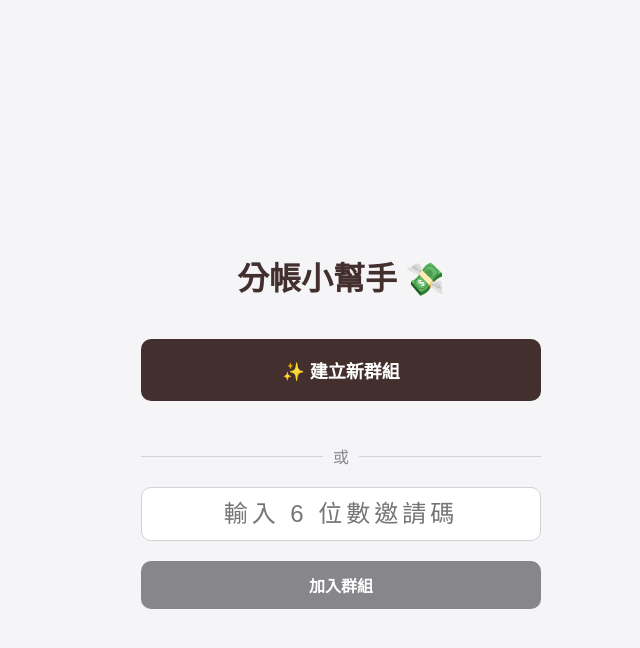
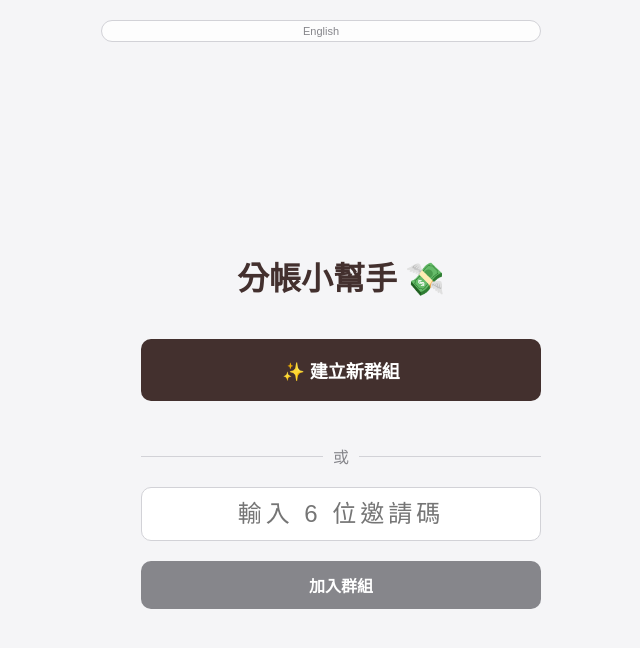
Before and after one commit to kiki090285/split-bill, a React (Vite) app in the folder client/: page / in a window 1280 px wide. Shown: the top 648 px of the page, without its empty margins (299-939 px from the left). Built offline with nearby package versions, Linux system fonts and the light colour scheme.

Commit message:
Update App.tsx

```diff
--- a/client/src/App.tsx
+++ b/client/src/App.tsx
@@ -1,10 +1,8 @@
 import React, { useState, useEffect, useCallback } from 'react';
 import './App.css';
 
-// 直接寫死網址，這樣 TypeScript 就不會報錯，Vercel 也能編譯成功
 const API_BASE = "https://split-bill-v9je.onrender.com";
 
-// 定義與後端一致的資料類型
 interface Expense {
   description: string;
   amount: number;
@@ -17,7 +15,7 @@ const translations = {
     title: "分帳小幫手 💸",
     createRoom: "建立新群組",
     joinRoom: "加入群組",
-    enterRoomId: "輸入 6 位數邀請碼",
+    enterRoomId: "輸入 6 位邀請碼",
     roomIdIs: "邀請碼：",
     manageMembers: "1. 成員管理",
     enterName: "輸入姓名",
@@ -91,7 +89,6 @@ function App() {
   const [results, setResults] = useState<any>(null);
   const [isLoading, setIsLoading] = useState(false);
 
-  // 建立房間
   const createRoom = async () => {
     setIsLoading(true);
     try {
@@ -102,26 +99,25 @@ function App() {
     setIsLoading(false);
   };
 
-  // 加入房間
   const joinRoom = async () => {
     if (inputRoomId.length !== 6) {
-      alert("請輸入 6 位數字邀請碼");
+      alert("請輸入完整的 6 位邀請碼");
       return;
     }
     setIsLoading(true);
     try {
-      const res = await fetch(`${API_BASE}/room/${inputRoomId}`);
+      // 確保搜尋時也是大寫
+      const res = await fetch(`${API_BASE}/room/${inputRoomId.toUpperCase()}`);
       if (res.ok) {
         const data = await res.json();
         setRoomId(data.roomId);
         setPeople(data.people || []);
         setExpenses(data.expenses || []);
-      } else { alert("找不到房間，請確認邀請碼正確"); }
+      } else { alert("找不到群組，請確認邀請碼是否正確"); }
     } catch (e) { alert(t.errorServer); }
     setIsLoading(false);
   };
 
-  // 同步資料至後端
   const syncWithServer = useCallback(async (updatedPeople: string[], updatedExpenses: Expense[]) => {
     if (!roomId) return;
     try {
@@ -133,7 +129,6 @@ function App() {
     } catch (e) { console.error("Sync error:", e); }
   }, [roomId]);
 
-  // 定時從後端拉取更新
   useEffect(() => {
     if (!roomId) return;
     const interval = setInterval(async () => {
@@ -141,7 +136,6 @@ function App() {
         const res = await fetch(`${API_BASE}/room/${roomId}`);
         if (res.ok) {
           const data = await res.json();
-          // 比對資料，若有不同才更新 state
           if (JSON.stringify(data.people) !== JSON.stringify(people)) setPeople(data.people);
           if (JSON.stringify(data.expenses) !== JSON.stringify(expenses)) setExpenses(data.expenses);
         }
@@ -177,21 +171,34 @@ function App() {
   const inputStyle: React.CSSProperties = { width: '100%', padding: '12px', borderRadius: '10px', border: '1px solid #d2d2d7', marginBottom: '10px', boxSizing: 'border-box', fontSize: '16px' };
   const mainBtnStyle: React.CSSProperties = { width: '100%', padding: '12px', borderRadius: '10px', border: 'none', backgroundColor: '#43302e', color: 'white', fontWeight: 'bold', fontSize: '16px', cursor: 'pointer' };
 
+  // -----------------------------------------------------------------
+  // 畫面 1：首頁 (未進入群組)
+  // -----------------------------------------------------------------
   if (!roomId) {
     return (
-      <div style={{ minHeight: '100vh', display: 'flex', alignItems: 'center', justifyContent: 'center', backgroundColor: '#f5f5f7', padding: '20px' }}>
+      <div style={{ minHeight: '100vh', display: 'flex', alignItems: 'center', justifyContent: 'center', backgroundColor: '#f5f5f7', padding: '20px', position: 'relative' }}>
+        {/* 右上角語言按鈕 */}
+        <button
+          onClick={() => setLang(lang === 'zh' ? 'en' : 'zh')}
+          style={{ position: 'absolute', top: '20px', right: '20px', background: 'rgba(255,255,255,0.8)', border: '1px solid #d2d2d7', padding: '4px 10px', borderRadius: '15px', fontSize: '11px', color: '#86868b', cursor: 'pointer' }}>
+          {lang === 'zh' ? 'English' : '中文'}
+        </button>
+
         <div style={{ maxWidth: '400px', width: '100%', textAlign: 'center' }}>
           <h1 style={{ color: '#43302e', marginBottom: '40px' }}>{t.title}</h1>
           <button onClick={createRoom} style={{ ...mainBtnStyle, padding: '18px', fontSize: '18px', marginBottom: '25px' }}>✨ {t.createRoom}</button>
+
           <div style={{ position: 'relative', height: '1px', backgroundColor: '#d2d2d7', margin: '30px 0' }}>
             <span style={{ position: 'absolute', top: '-12px', left: '50%', transform: 'translateX(-50%)', backgroundColor: '#f5f5f7', padding: '0 10px', color: '#86868b' }}>或</span>
           </div>
+
           <input
             placeholder={t.enterRoomId}
             value={inputRoomId}
-            onChange={(e) => setInputRoomId(e.target.value.replace(/\D/g,''))}
+            // 修正：允許輸入英文字母並轉大寫
+            onChange={(e) => setInputRoomId(e.target.value.toUpperCase())}
             maxLength={6}
-            style={{ ...inputStyle, textAlign: 'center', fontSize: '24px', letterSpacing: '4px' }}
+            style={{ ...inputStyle, textAlign: 'center', fontSize: '24px', letterSpacing: '4px', textTransform: 'uppercase' }}
           />
           <button onClick={joinRoom} style={{ ...mainBtnStyle, backgroundColor: '#86868b', marginTop: '10px' }}>{t.joinRoom}</button>
         </div>
@@ -199,17 +206,24 @@ function App() {
     );
   }
 
+  // -----------------------------------------------------------------
+  // 畫面 2：群組內頁
+  // -----------------------------------------------------------------
   return (
-    <div style={{ minHeight: '100vh', backgroundColor: '#f5f5f7', padding: '20px' }}>
+    <div style={{ minHeight: '100vh', backgroundColor: '#f5f5f7', padding: '20px', position: 'relative' }}>
+      {/* 右上角語言按鈕 */}
+      <button
+        onClick={() => setLang(lang === 'zh' ? 'en' : 'zh')}
+        style={{ position: 'absolute', top: '20px', right: '20px', background: 'rgba(255,255,255,0.8)', border: '1px solid #d2d2d7', padding: '4px 10px', borderRadius: '15px', fontSize: '11px', color: '#86868b', cursor: 'pointer', zIndex: 10 }}>
+        {lang === 'zh' ? 'English' : '中文'}
+      </button>
+
       <div style={{ maxWidth: '500px', margin: '0 auto', fontFamily: '-apple-system, sans-serif' }}>
 
-        <div style={{ display: 'flex', justifyContent: 'space-between', alignItems: 'center', marginBottom: '20px' }}>
-          <div style={{ backgroundColor: '#43302e', color: 'white', padding: '6px 15px', borderRadius: '20px', fontSize: '14px', fontWeight: 'bold' }}>
+        <div style={{ marginBottom: '20px' }}>
+          <div style={{ display: 'inline-block', backgroundColor: '#43302e', color: 'white', padding: '6px 15px', borderRadius: '20px', fontSize: '14px', fontWeight: 'bold' }}>
             🏠 {t.roomIdIs}{roomId}
           </div>
-          <button onClick={() => setLang(lang === 'zh' ? 'en' : 'zh')} style={{ background: '#fff', border: '1px solid #d2d2d7', padding: '5px 12px', borderRadius: '20px', fontSize: '12px' }}>
-            {lang === 'zh' ? 'English' : '中文'}
-          </button>
         </div>
 
         <section style={sectionStyle}>
```
